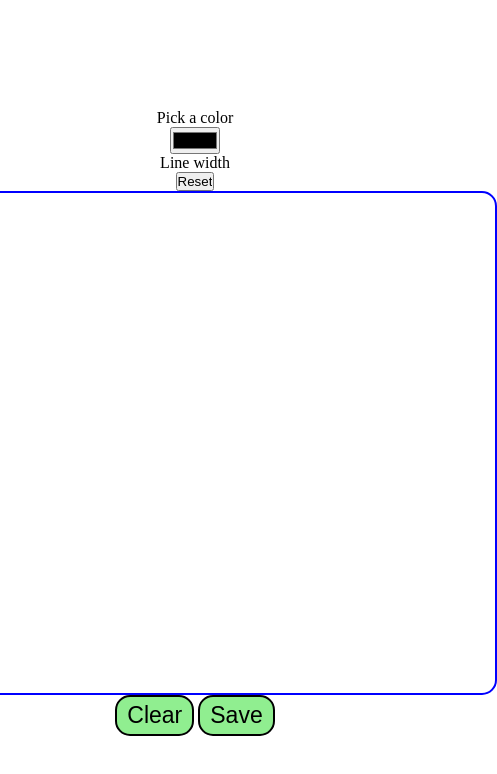
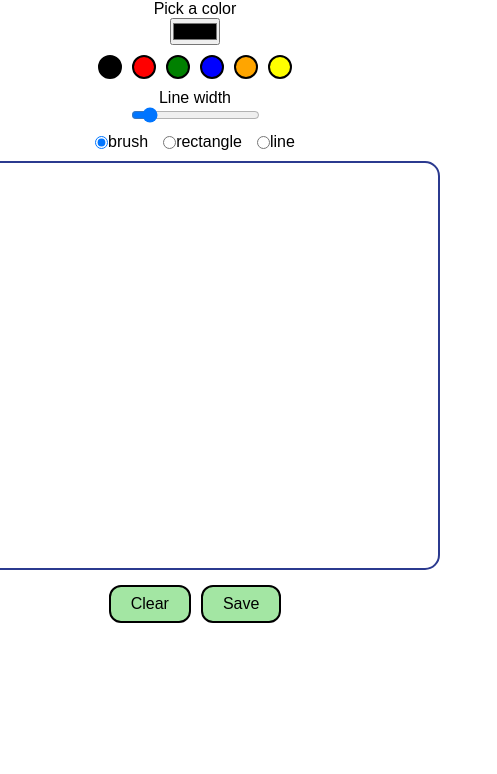
Before and after one commit to Codexx505192/drawing_tool_1.2, a plain HTML site: page index.html in a window 390 px wide. Both pictures are taken after a click on the button "Clear". Shown: the whole page, 497 px wide, since content can reach past the window. Drawn offline with Linux system fonts and the light colour scheme.

Commit message:
drawng_1.2

```diff
--- a/index.html
+++ b/index.html
@@ -5,30 +5,27 @@
     <meta name="viewport" content="width=device-width, initial-scale=1.0">
     <title>Drawing_tool 1.2</title>
     <link rel="stylesheet" href="./style.css">
-    <link rel="stylesheet" href="./style.css">
+    <link rel="stylesheet" href="./media.css">
 </head>
 <body>
-    <label for="color-pick-input">Pick  a color</label>
-    <input type="color" id="color-pick-input">
+ <div class="container">
+       <label for="color-pick-input">Pick a color</label>
+<input type="color" id="color-pick-input" value="#000000">
 <ul id="color-list" class="color-list"></ul>
 
 <label for="line-width-input">Line width</label>
-     <input type="reset"
-     id="line-width-input"
-     min="1"
-     max="40"
-     >
+<!-- Тут строго type="range" -->
+<input type="range" id="line-width-input" min="1" max="40" value="5">
 
 <ul id="tools-list" class="tools-list"></ul>
 <canvas id="drawing-board"></canvas>
+
 <div class="buttons">
-
     <button id="clear-btn" class="btn">Clear</button>
-        <button id="save-btn"  class="btn">Save</button>
+    <button id="save-btn" class="btn">Save</button>
+</div>
 
  </div>
-
-
 
     <script src="./script.js"></script>
 </body>
--- a/media.css
+++ b/media.css
@@ -0,0 +1,43 @@
+@media(max-width: 1200px){
+.container{
+    width: 900px;
+}
+}
+
+
+
+@media(max-width: 992px){
+.container{
+    width: 700px;
+}
+}
+
+
+@media(max-width: 768px){
+.container{
+    width: 500px;
+}
+
+
+
+#drawing-board {
+    width: 490px;
+}
+}
+
+
+
+@media(max-width: 576px){
+.container{
+    width: 100%;
+}
+
+
+}
+
+
+@media(max-width: 375px){
+    #drawing-board{
+    width: 100%;
+}
+}
--- a/script.js
+++ b/script.js
@@ -8,75 +8,145 @@ const toolsList = document.getElementById('tools-list');
 
 const ctx = drawingBoard.getContext('2d');
 
+const board_width = drawingBoard.width = 600;
+const board_height = drawingBoard.height = 500;
 
-const board_width = drawingBoard.width = 600
-const board_height = drawingBoard.height = 500
+let lineWidth = lineWidthInput.value;
+let currentColor = colorPickInput.value;
+let isDrawing = false;
 
-let lineWidth = lineWidthInput.value
-let currentColor = colorPickInput.value
-let isDrawing = false
-
-
-const colors = ["black", "red", "green", "blue", "orange", "yellow"]
+const colors = ["black", "red", "green", "blue", "orange", "yellow"];
 const tools = {
     brush: "b",
     rectangle: "r",
     line: "l",
+};
+let currentTool = tools.brush;
+let prevMouseX = null;
+let prevMouseY = null;
+let snapshot = null;
+
+// 1. ГЕНЕРАЦИЯ ПАЛИТРЫ ЦВЕТОВ
+colors.forEach(color => {
+    const li = document.createElement('li');
+    li.style.backgroundColor = color;
+    li.classList.add('color-circle');
+    li.addEventListener('click', () => {
+        currentColor = color;
+        colorPickInput.value = (color === 'black') ? '#000000' : color;
+    });
+    colorList.appendChild(li);
+});
+
+colorPickInput.addEventListener('input', (e) => {
+    currentColor = e.target.value;
+});
+
+// 2. ГЕНЕРАЦИЯ ИНСТРУМЕНТОВ
+Object.keys(tools).forEach(toolName => {
+    const li = document.createElement('li');
+
+    const radio = document.createElement('input');
+    radio.type = 'radio';
+    radio.name = 'tool-selection';
+    radio.id = `tool-${toolName}`;
+    radio.value = tools[toolName];
+    if (tools[toolName] === currentTool) radio.checked = true;
+
+    const label = document.createElement('label');
+    label.htmlFor = `tool-${toolName}`;
+    label.textContent = ` ${toolName} `;
+
+    radio.addEventListener('change', (e) => {
+        currentTool = e.target.value;
+    });
+
+    li.appendChild(label);
+    label.appendChild(radio);
+    toolsList.appendChild(li);
+});
+
+lineWidthInput.addEventListener('input', (e) => {
+    lineWidth = e.target.value;
+});
+
+// 3. УНИВЕРСАЛЬНЫЕ КООРДИНАТЫ (ПК + СМАРТФОН)
+function getCoordinates(event) {
+    if (event.touches && event.touches.length > 0) {
+        const rect = drawingBoard.getBoundingClientRect();
+        // Рассчитываем touch-координаты с учетом масштабирования canvas на мобилках
+        return {
+            x: (event.touches[0].clientX - rect.left) * (board_width / rect.width),
+            y: (event.touches[0].clientY - rect.top) * (board_height / rect.height)
+        };
+    } else {
+        return {
+            x: event.offsetX,
+            y: event.offsetY
+        };
+    }
 }
-let currentTool = tools.rectangle
-let prevMouseX = null
-let prevMouseY = null
-let snapshat = null
 
+// 4. ЛОГИКА РИСОВАНИЯ
+function startDrawing(event) {
+    isDrawing = true;
+    const coords = getCoordinates(event);
+    prevMouseX = coords.x;
+    prevMouseY = coords.y;
 
-function drawBrush(event){
-    ctx.lineCap = "round"
-    ctx.lineJoin = "round"
-    ctx.lineTo(event.offsetX, event.offsetY)
-    ctx.stroke()
+    ctx.strokeStyle = currentColor;
+    ctx.lineWidth = lineWidth;
+
+    ctx.beginPath();
+    if (currentTool === tools.brush) {
+        ctx.moveTo(prevMouseX, prevMouseY);
+    }
+    snapshot = ctx.getImageData(0, 0, board_width, board_height);
+}
+
+function draw(event) {
+    if (!isDrawing) return;
+
+    // Блокируем скролл страницы пальцем во время рисования
+    if (event.type === 'touchmove') event.preventDefault();
+
+    const coords = getCoordinates(event);
+
+    if (currentTool === tools.brush) {
+        ctx.lineCap = "round";
+        ctx.lineJoin = "round";
+        ctx.lineTo(coords.x, coords.y);
+        ctx.stroke();
+    } else if (currentTool === tools.rectangle) {
+        ctx.putImageData(snapshot, 0, 0);
+        ctx.strokeRect(prevMouseX, prevMouseY, coords.x - prevMouseX, coords.y - prevMouseY);
+    } else if (currentTool === tools.line) {
+        ctx.putImageData(snapshot, 0, 0);
+        ctx.beginPath();
+        ctx.moveTo(prevMouseX, prevMouseY);
+        ctx.lineTo(coords.x, coords.y);
+        ctx.stroke();
+    }
+}
+
+function stopDrawing() {
+    isDrawing = false;
+    ctx.closePath();
+}
+
+function clearBoard() {
+    ctx.clearRect(0, 0, board_width, board_height);
 }
 
 
-function draw(event){
-    if(!isDrawing) return
-    if(currentTool === tools.brush){
-        drawBrush(event)
-    }else if(currentTool === tools.rectangle){
-        drawRect(event)
-    }else if(currentTool === tools.line){
+drawingBoard.addEventListener("mousedown", startDrawing);
+drawingBoard.addEventListener("mousemove", draw);
+window.addEventListener("mouseup", stopDrawing);
 
-    }
-}
+// Для телефонов (Сенсор)
+drawingBoard.addEventListener("touchstart", startDrawing, { passive: false });
+drawingBoard.addEventListener("touchmove", draw, { passive: false });
+window.addEventListener("touchend", stopDrawing);
 
-
-
-
-function startDrawing(event){
-    isDrawing = true
-    // ctx.strokeStyle = currentColor
-    // ctx.strokeStyle = lineWidth
-    // ctx.beginPath()
-
-    prevMouseX = event.offsetX
-    prevMouseY = event.offsetY
-    ctx.strokeStyle = currentColor
-    ctx.lineWidth = lineWidth
-    ctx.beginPath()
-    snapshat = ctx.getImageData(0, 0, board_width, board_height)
-}
-
-function stopDrawing(){
-isDrawing = false
-ctx.closePath()
-}
-
-function drawRect(event){
-    ctx.putImageData(snapshat, 0, 0)
-    ctx.strokeRect(prevMouseX, prevMouseY, event.offsetX, event.offsetY - prevMouseY)
-}
-
-
-
-drawingBoard.addEventListener("mousemove", draw)
-window.addEventListener("mousedown", startDrawing)
-window.addEventListener("mouseup", stopDrawing)
+// Кнопка очистки
+clearBtn.addEventListener('click', clearBoard);
--- a/style.css
+++ b/style.css
@@ -4,50 +4,85 @@
     box-sizing: border-box;
 }
 
-body{
-    height: 100vh;
+body {
     display: flex;
     flex-direction: column;
     align-items: center;
-    justify-content: center;
-}
-
-canvas{
-    border: 2px solid blue;
-    border-radius: 15px;
-}
-
-.color-list, .tools-list{
-    list-style: none;
-    display: flex;
-    column-gap: 5px;
-}
-
-.color-list-item{
-    width: 30px;
-    height: 30px;
-    border-radius: 50%;
-    cursor: pointer;
-    border: 2px solid;
-    transition: 0.5s;
+    font-family: sans-serif;
+    background-color: #ffffff;
 }
 
 
-.color-list-item:hover{
-    transform: scale(1.3);
+.container{
+    width: 1200px;
+    margin: 0 auto;
+    background-color: ffffff;
+
+    display: flex;
+    flex-direction: column;
+    justify-content: center;
+    align-items: center;
 }
 
-.btn{
-    padding: 5px 10px;
-    font-size: 23px;
-    border: 2px solid;
-    border-radius: 15px;
-    background-color: lightgreen;
+/* Список цветов в линейку */
+.color-list {
+    display: flex;
+    list-style: none;
+    padding: 0;
+    margin: 10px 0;
+    gap: 10px;
 }
 
+/* Кружочки цветов */
+.color-circle {
+    width: 24px;
+    height: 24px;
+    border-radius: 50%;
+    cursor: pointer;
+    border: 2px solid #000;
+    transition: transform 0.1s;
+}
+.color-circle:hover {
+    transform: scale(1.1);
+}
 
+/* Инструменты в линейку */
+.tools-list {
+    display: flex;
+    list-style: none;
+    padding: 0;
+    margin: 10px 0;
+    gap: 15px;
+}
+.tools-list label {
+    cursor: pointer;
+    display: flex;
+    align-items: center;
+    flex-direction: row-reverse; /* Чтобы кружочек радио был справа от текста, как на скрине */
+}
 
-.buttuns{
+/* Стилизация холста */
+#drawing-board {
+    border: 2px solid #2b3a8f;
+    border-radius: 15px;
+    background-color: #fff;
+    cursor: crosshair;
+}
+
+/* Кнопки внизу */
+.buttons {
+    margin-top: 15px;
     display: flex;
-    column-gap: 20px;
+    gap: 10px;
 }
+.btn {
+    background-color: #a3e6a3;
+    border: 2px solid #000;
+    border-radius: 12px;
+    padding: 8px 20px;
+    font-size: 16px;
+    cursor: pointer;
+}
+.btn:hover {
+    background-color: #8cd78c;
+}
```
Lines whose indentation alone changed are shown as unchanged.
